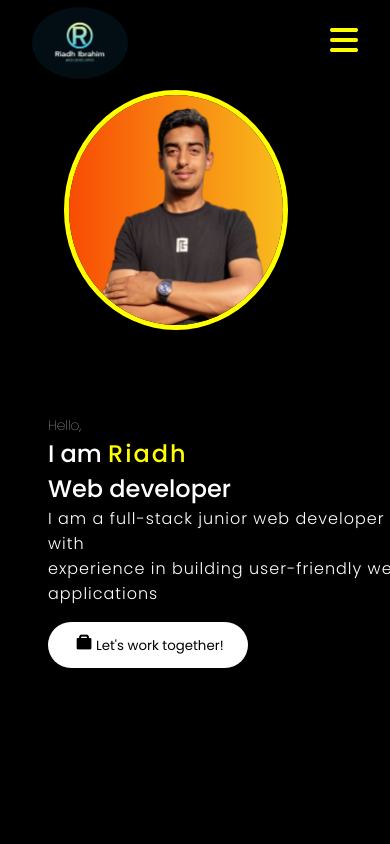
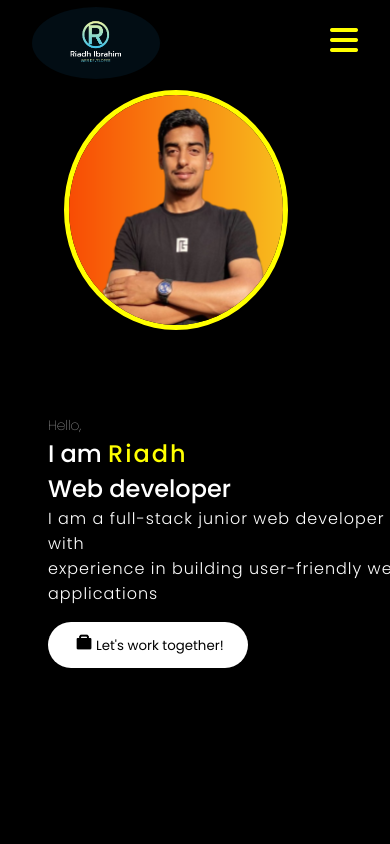
Before and after one commit to Riadh-Ibrahim/e-Portfolio, a React (Create React App) app: page / in a window 390 px wide. Shown: the top 844 px of the page. Built offline with nearby package versions, Linux system fonts and the light colour scheme.

Commit message:
Update navbar.css

```diff
--- a/src/components/NavBar/navbar.css
+++ b/src/components/NavBar/navbar.css
@@ -100,6 +100,6 @@
     }
     .logo {
         height: 4.5rem;
-        width: 6rem;
+        width: 8rem;
     }
 }
```
